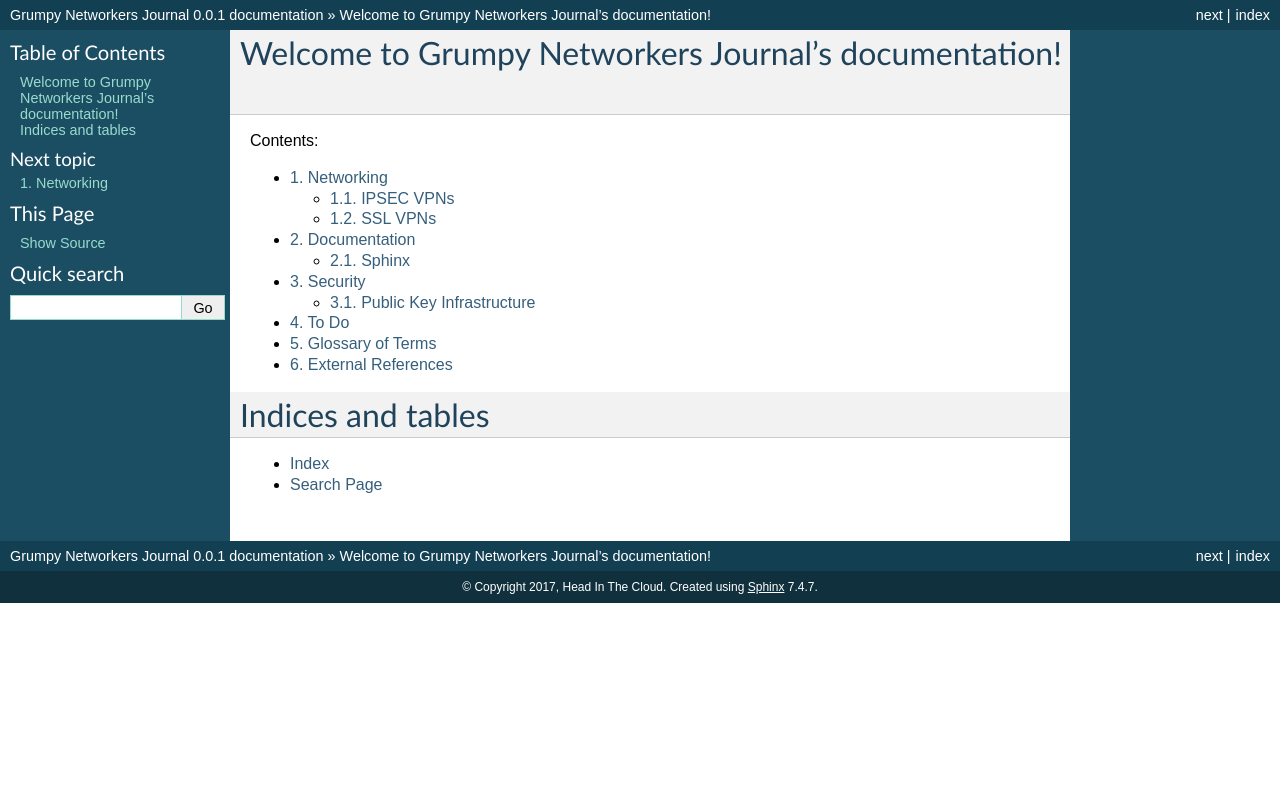
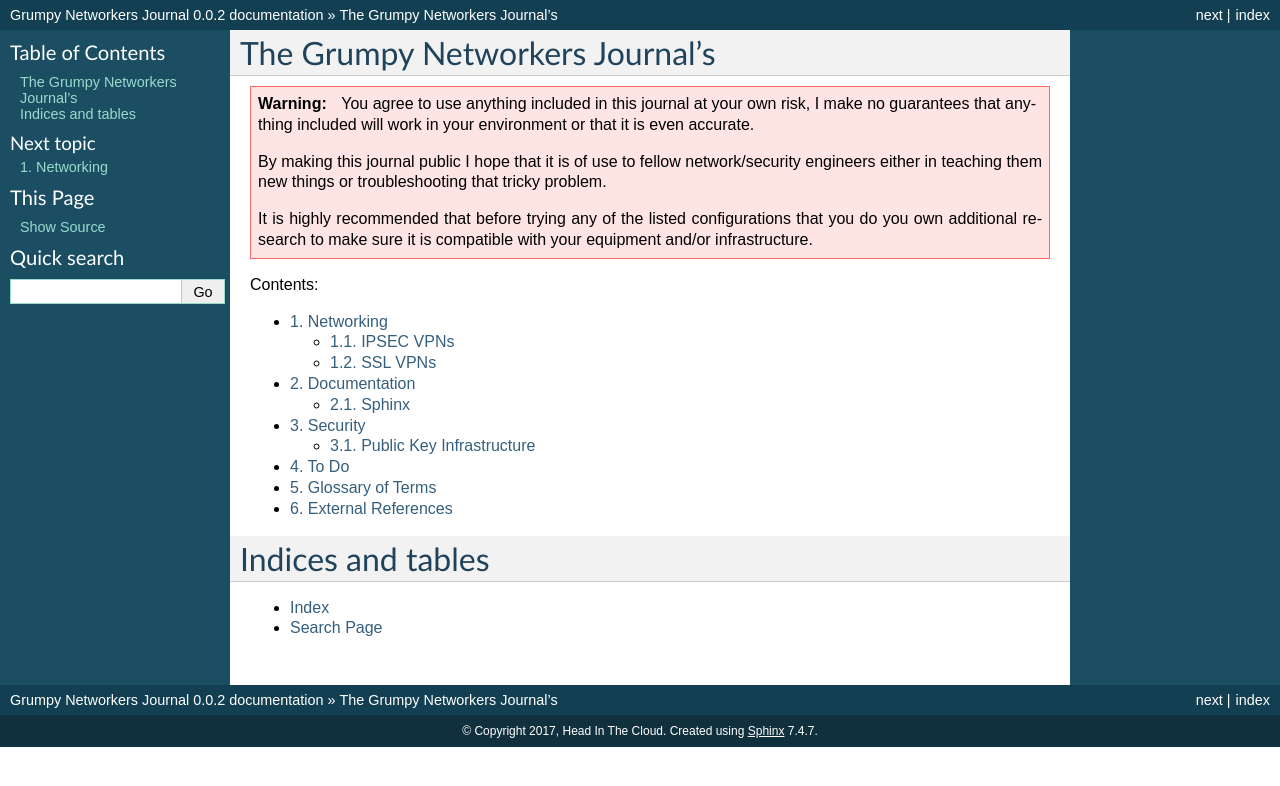
Before and after one commit to hdinthkld/gnj, a Sphinx documentation site: the page built from source/index.rst, in a window 1280 px wide. Shown: the top 786 px of the page. Built offline with Sphinx 7.4.7, drawn with Linux system fonts in a browser that asks for light colours; pages that are not in the unit, such as notebooks, are missing from menus.

Commit message:
Updated Todos, changed to version 0.0.2

```diff
--- a/source/DOCUMENTATION/SPHINX.rst
+++ b/source/DOCUMENTATION/SPHINX.rst
@@ -2,4 +2,6 @@
 Sphinx
 ##############
 
-TODO
+.. todo::
+
+   Document Sphinx formatting characters that have been used in this document for easier refrence
--- a/source/NETWORKING/VPNS/IPSEC.rst
+++ b/source/NETWORKING/VPNS/IPSEC.rst
@@ -3,6 +3,8 @@
 ##########
 
 .. toctree::
+  :titlesonly:
+
   IPSEC/IPSEC_FUNDAMENTALS
   IPSEC/S2SVPNASA
   IPSEC/S2SVPNIOS
--- /dev/null
+++ b/source/NETWORKING/VPNS/IPSEC/ASA_IKEV1_CONFIG.rst
@@ -0,0 +1,6 @@
+$$$$$$$$$$$$$$$$$$$$$$$$$$$$$$$$$$$$$$$$$
+Cisco ASA IKEv1 VPN Configuration Example
+$$$$$$$$$$$$$$$$$$$$$$$$$$$$$$$$$$$$$$$$$
+
+.. todo::
+   Cisco ASA IPSec configuration examples: Config, Verification and Troubleshooting
--- /dev/null
+++ b/source/NETWORKING/VPNS/IPSEC/ASA_IKEV1_CONFIG_PRE_83.rst
@@ -0,0 +1,6 @@
+$$$$$$$$$$$$$$$$$$$$$$$$$$$$$$$$$$$$$$$$$$$$$$$$$$$
+Cisco ASA (Pre-8.3) IKEv1 VPN Configuration Example
+$$$$$$$$$$$$$$$$$$$$$$$$$$$$$$$$$$$$$$$$$$$$$$$$$$$
+
+.. todo::
+   Cisco ASA IPSec (Pre-8.3) configuration examples: Config, Verification and Troubleshooting
--- /dev/null
+++ b/source/NETWORKING/VPNS/IPSEC/ASA_IKEV2_CONFIG.rst
@@ -0,0 +1,6 @@
+$$$$$$$$$$$$$$$$$$$$$$$$$$$$$$$$$$$$$$$$$
+Cisco ASA IKEv2 Configuration Example
+$$$$$$$$$$$$$$$$$$$$$$$$$$$$$$$$$$$$$$$$$
+
+.. todo::
+   Cisco ASA IKEv2 configuration examples: Config, Verification and Troubleshooting
--- /dev/null
+++ b/source/NETWORKING/VPNS/IPSEC/IOS_IKEV1_CONFIG.rst
@@ -0,0 +1,6 @@
+$$$$$$$$$$$$$$$$$$$$$$$$$$$$$$$$$$$$$$$$$
+Cisco IOS IKEv1 VPN Configuration Example
+$$$$$$$$$$$$$$$$$$$$$$$$$$$$$$$$$$$$$$$$$
+
+.. todo::
+   Cisco IOS IKEv1 IPSec configuration examples: Config, Verification and Troubleshooting
--- /dev/null
+++ b/source/NETWORKING/VPNS/IPSEC/IOS_IKEV2_CONFIG.rst
@@ -0,0 +1,6 @@
+$$$$$$$$$$$$$$$$$$$$$$$$$$$$$$$$$$$$$$$$$
+Cisco IOS IKEv2 VPN Configuration Example
+$$$$$$$$$$$$$$$$$$$$$$$$$$$$$$$$$$$$$$$$$
+
+.. todo::
+   Cisco IOS IKEv2 IPSec configuration examples: Config, Verification and Troubleshooting
--- a/source/conf.py
+++ b/source/conf.py
@@ -55,9 +55,9 @@
 # built documents.
 #
 # The short X.Y version.
-version = '0.0.1'
+version = '0.0.2'
 # The full version, including alpha/beta/rc tags.
-release = '0.0.1'
+release = '0.0.2'
 
 # The language for content autogenerated by Sphinx. Refer to documentation
 # for a list of supported languages.
--- a/source/index.rst
+++ b/source/index.rst
@@ -1,10 +1,17 @@
 .. Grumpy Networkers Journal documentation master file, created by
    sphinx-quickstart on Wed May 10 18:41:17 2017.
-   You can adapt this file completely to your liking, but it should at least
-   contain the root `toctree` directive.
 
-Welcome to Grumpy Networkers Journal's documentation!
+The Grumpy Networkers Journal's
 =====================================================
+
+.. warning::
+
+  You agree to use anything included in this journal at your own risk, I make no guarantees that anything included will work in your environment or that it is even accurate.
+
+  By making this journal public I hope that it is of use to fellow network/security engineers either in teaching them new things or troubleshooting that tricky problem.
+
+  It is highly recommended that before trying any of the listed configurations that you do you own additional research to make sure it is compatible with your equipment and/or infrastructure.
+
 
 .. toctree::
    :titlesonly:
```
Also changed, not shown: source/SECURITY/PKI/OPENSSL_CA_INSTALL.rst (added, +7 -0 lines), source/external_references.rst (+8 -0 lines).
